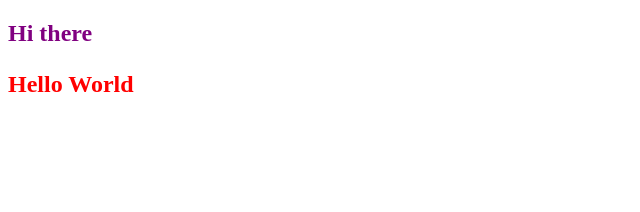
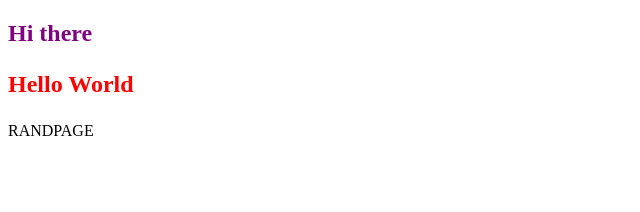
Before and after one commit to jake-engel/hytek-bio-web, a React app: page /rand in a window 1280 px wide. Shown: the top 212 px of the page, without its empty margins (0-640 px from the left). Built offline with nearby package versions, Linux system fonts and the light colour scheme.

Commit message:
Added react-router-dom functionality

```diff
--- a/package.json
+++ b/package.json
@@ -37,6 +37,7 @@
     "react": "^16.3.2",
     "react-dev-utils": "^5.0.1",
     "react-dom": "^16.3.2",
+    "react-router-dom": "^4.2.2",
     "resolve": "1.6.0",
     "sass-loader": "^7.0.1",
     "style-loader": "0.19.0",
--- a/src/components/App/App.js
+++ b/src/components/App/App.js
@@ -1,4 +1,6 @@
 import React from 'react';
+import { Route } from 'react-router-dom';
+import RandPage from '../Page/RandPage';
 // import Butter from 'buttercms';
 
 // import { butterCMSId } from '../../config/keys';
@@ -8,10 +10,15 @@ import React from 'react';
 const App = () => {
   return (
     <div>
-      <h2>
-        Hi there
-        <p>Hello World</p>
-      </h2>
+      <div>
+        <h2>
+          Hi there
+          <p>Hello World</p>
+        </h2>
+      </div>
+      <div>
+        <Route path="/rand" component={RandPage} />
+      </div>
     </div>
   );
 };
--- /dev/null
+++ b/src/components/Page/RandPage.js
@@ -0,0 +1,19 @@
+import React from 'react';
+// import Butter from 'buttercms';
+
+// import { butterCMSId } from '../../config/keys';
+
+// const butter = Butter(butterCMSId);
+
+const RandPage = () => {
+  return <div>RANDPAGE</div>;
+};
+
+export default RandPage;
+
+// Sample CMS Retrieval
+// butter.content
+//   .retrieve(['test_content_label'])
+//   .then(function({ data: { data } }) {
+//     console.log(data);
+//   });
--- a/src/index.js
+++ b/src/index.js
@@ -1,8 +1,15 @@
 import React from 'react';
 import ReactDOM from 'react-dom';
+import { BrowserRouter } from 'react-router-dom';
+
 import './index.scss';
 import App from './components/App/App';
 import registerServiceWorker from './registerServiceWorker';
 
-ReactDOM.render(<App />, document.getElementById('root'));
+ReactDOM.render(
+  <BrowserRouter>
+    <App />
+  </BrowserRouter>,
+  document.getElementById('root')
+);
 registerServiceWorker();
```
Also changed, not shown: 1 other file (tests, documents, lock files or other folders).
